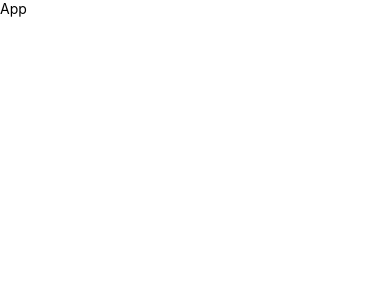
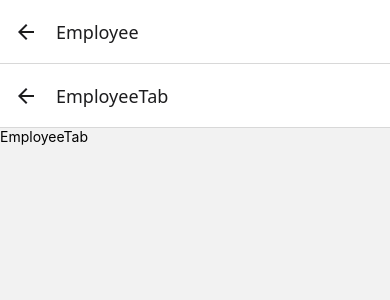
Before and after one commit to vedaant0022/HRMS_Application, a React Native app: screen /Employee in a window 390 px wide. Shown: the top 300 px of the page. Built offline with nearby package versions, Linux system fonts and the light colour scheme.

Commit message:
navigation setup

```diff
--- a/App.js
+++ b/App.js
@@ -1,11 +1,12 @@
-import { View, Text } from 'react-native'
+import { View, Text, SafeAreaView } from 'react-native'
 import React from 'react'
+import { RootStack } from './src/navigation/MainStack/RootStack'
 
 const App = () => {
   return (
-    <View>
-      <Text>App</Text>
-    </View>
+    <SafeAreaView style={{flex:1}}>
+      <RootStack />
+    </SafeAreaView>
   )
 }
 
--- /dev/null
+++ b/src/navigation/BottomTab/AdminTab.js
@@ -0,0 +1,12 @@
+import { View, Text } from 'react-native'
+import React from 'react'
+
+const AdminTab = () => {
+  return (
+    <View>
+      <Text>AdminTab</Text>
+    </View>
+  )
+}
+
+export default AdminTab
--- /dev/null
+++ b/src/navigation/BottomTab/EmployeeTab.js
@@ -0,0 +1,12 @@
+import { View, Text } from 'react-native'
+import React from 'react'
+
+const EmployeeTab = () => {
+  return (
+    <View>
+      <Text>EmployeeTab</Text>
+    </View>
+  )
+}
+
+export default EmployeeTab
--- /dev/null
+++ b/src/navigation/BottomTab/HRTabs.js
@@ -0,0 +1,12 @@
+import { View, Text } from 'react-native'
+import React from 'react'
+
+const HRtabs = () => {
+  return (
+    <View>
+      <Text>HRtabs</Text>
+    </View>
+  )
+}
+
+export default HRtabs
--- /dev/null
+++ b/src/navigation/ChildStack/AdminStack.js
@@ -0,0 +1,16 @@
+import { View, Text } from 'react-native'
+import React from 'react'
+import { createStackNavigator } from '@react-navigation/stack';
+import AdminTab from '../BottomTab/AdminTab';
+
+
+const Admin = createStackNavigator();
+const AdminStack = () => {
+  return (
+    <Admin.Navigator>
+      <Admin.Screen name="AdminTabs" component={AdminTab} />
+    </Admin.Navigator>
+  )
+}
+
+export default AdminStack
--- /dev/null
+++ b/src/navigation/ChildStack/EmployeeStack.js
@@ -0,0 +1,15 @@
+import { View, Text } from 'react-native'
+import React from 'react'
+import { createStackNavigator } from '@react-navigation/stack';
+import EmployeeTab from '../BottomTab/EmployeeTab';
+
+const Employee = createStackNavigator();
+const EmployeeStack = () => {
+  return (
+    <Employee.Navigator>
+      <Employee.Screen name="EmployeeTab" component={EmployeeTab} />
+    </Employee.Navigator>
+  )
+}
+
+export default EmployeeStack
--- /dev/null
+++ b/src/navigation/ChildStack/HRStack.js
@@ -0,0 +1,14 @@
+import { View, Text } from 'react-native'
+import React from 'react'
+import { createStackNavigator } from '@react-navigation/stack';
+import HRtabs from '../BottomTab/HRTabs';
+
+
+const HrStack = createStackNavigator();
+export function HRStack() {
+  return (
+    <HrStack.Navigator>
+      <HrStack.Screen name="HRTabs" component={HRtabs} />
+    </HrStack.Navigator>
+  )
+}
--- /dev/null
+++ b/src/navigation/ChildStack/OnboardingStack.js
@@ -0,0 +1,13 @@
+import { View, Text } from 'react-native'
+import React from 'react'
+import { createStackNavigator } from '@react-navigation/stack'
+import Splash from '../../screens/Onboarding/StackScreens/Splash'
+
+const Onboarding = createStackNavigator
+export function OnboardingStack() {
+    return (
+        <Onboarding.Navigator>
+            <Onboarding.Screen name="Splash" component={Splash} />
+        </Onboarding.Navigator>
+    )
+}
--- /dev/null
+++ b/src/navigation/MainStack/RootStack.js
@@ -0,0 +1,24 @@
+import { View, Text } from 'react-native'
+import React from 'react'
+import { createStackNavigator } from '@react-navigation/stack';
+import { NavigationContainer } from '@react-navigation/native';
+import { HRStack } from '../ChildStack/HRStack';
+import EmployeeStack from '../ChildStack/EmployeeStack';
+import AdminStack from '../ChildStack/AdminStack';
+import { OnboardingStack } from '../ChildStack/OnboardingStack';
+
+const Stack = createStackNavigator();
+export function RootStack() {
+  return (
+    <NavigationContainer
+      initialRouteName="HR"
+    >
+      <Stack.Navigator>
+        <Stack.Screen name="HR" component={HRStack} />
+        <Stack.Screen name="Employee" component={EmployeeStack} />
+        <Stack.Screen name="Admin" component={AdminStack} />
+        <Stack.Screen name="Onboarding" component={OnboardingStack} />
+      </Stack.Navigator>
+    </NavigationContainer>
+  )
+}
--- /dev/null
+++ b/src/screens/Onboarding/StackScreens/Splash.js
@@ -0,0 +1,12 @@
+import { View, Text } from 'react-native'
+import React from 'react'
+
+const Splash = () => {
+  return (
+    <View>
+      <Text>Splash</Text>
+    </View>
+  )
+}
+
+export default Splash
```
Also changed, not shown: package.json (+10 -1 lines), 1 other file (tests, documents, lock files or other folders).
